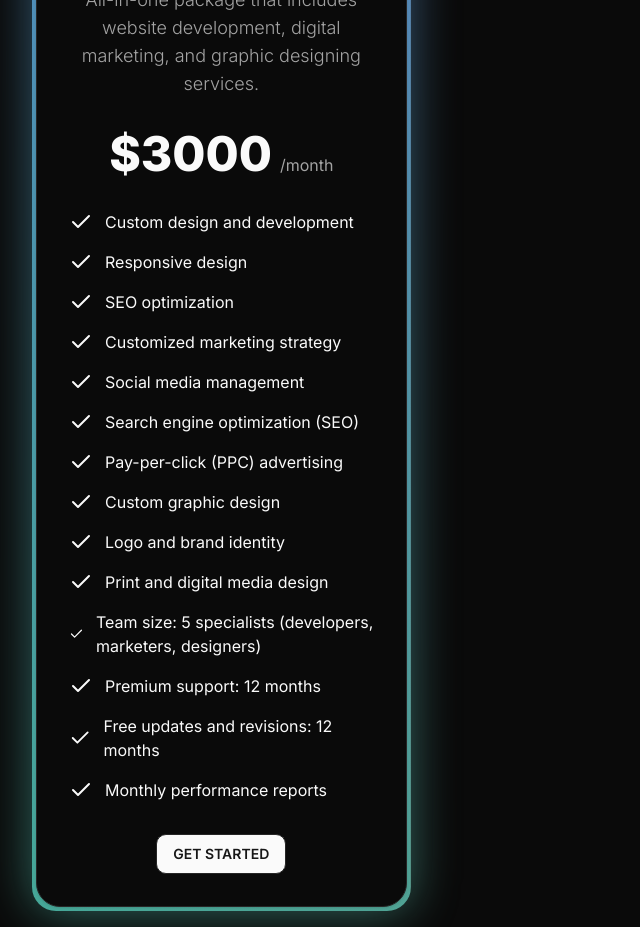
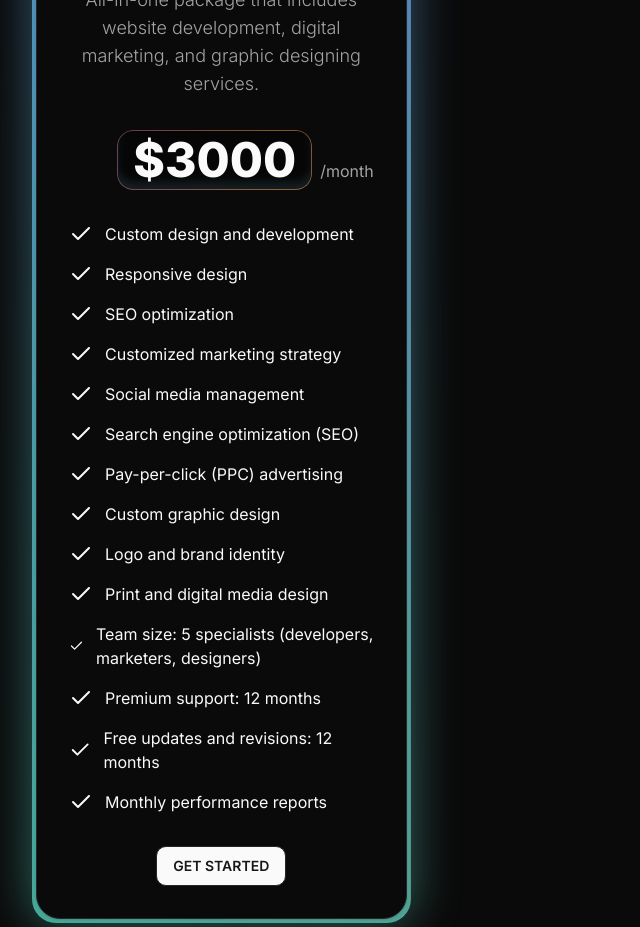
Before and after one commit to awelrisak/finiin, a Next.js app: page / in a window 1280 px wide. Shown: the part 7860-8787 px from the top of the page, without its empty margins (0-640 px from the left). Built offline with nearby package versions, Linux system fonts and the light colour scheme.

Commit message:
Update pricing.tsx

```diff
--- a/src/components/marketing/pricing.tsx
+++ b/src/components/marketing/pricing.tsx
@@ -5,6 +5,7 @@ import { Price as PriceType } from "types";
 import { Icons } from "../shared/icons";
 import { cn } from "@/lib/utils";
 import { BackgroundGradient } from "../ui/background-gradient";
+import AnimatedGradientText  from "../ui/animated-gradient-text";
 import React from "react";
 
 interface PricingPops {
@@ -42,7 +43,7 @@ interface PriceProps {
 
 function Price({ price }: PriceProps) {
   const Wrapper = price.super ? BackgroundGradient : "div";
-
+  const PriceWrapper = price.super ? AnimatedGradientText : "span"
   return (
     <Wrapper className="mx-auto flex max-w-lg flex-col rounded-3xl border bg-card p-6 text-center text-card-foreground shadow xl:p-8" animate>
       <div>
@@ -51,7 +52,7 @@ function Price({ price }: PriceProps) {
           {price.description}
         </p>
         <div className="my-8 flex items-baseline justify-center">
-          <span className="mr-2 text-5xl font-extrabold">{`${price.currency}${price.price}`}</span>
+          <PriceWrapper className="mr-2 text-5xl font-extrabold">{`${price.currency}${price.price}`}</PriceWrapper>
           <span className="text-muted-foreground">/month</span>
         </div>
 
```
